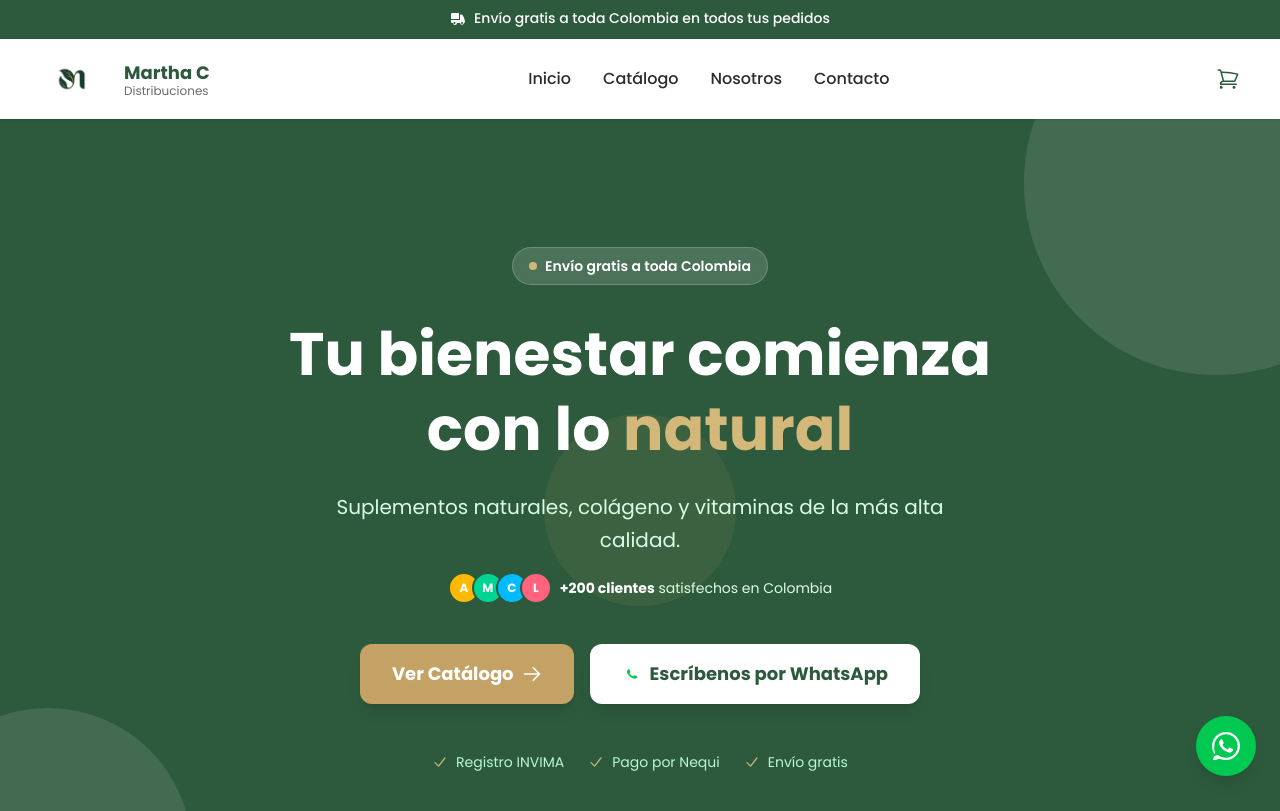
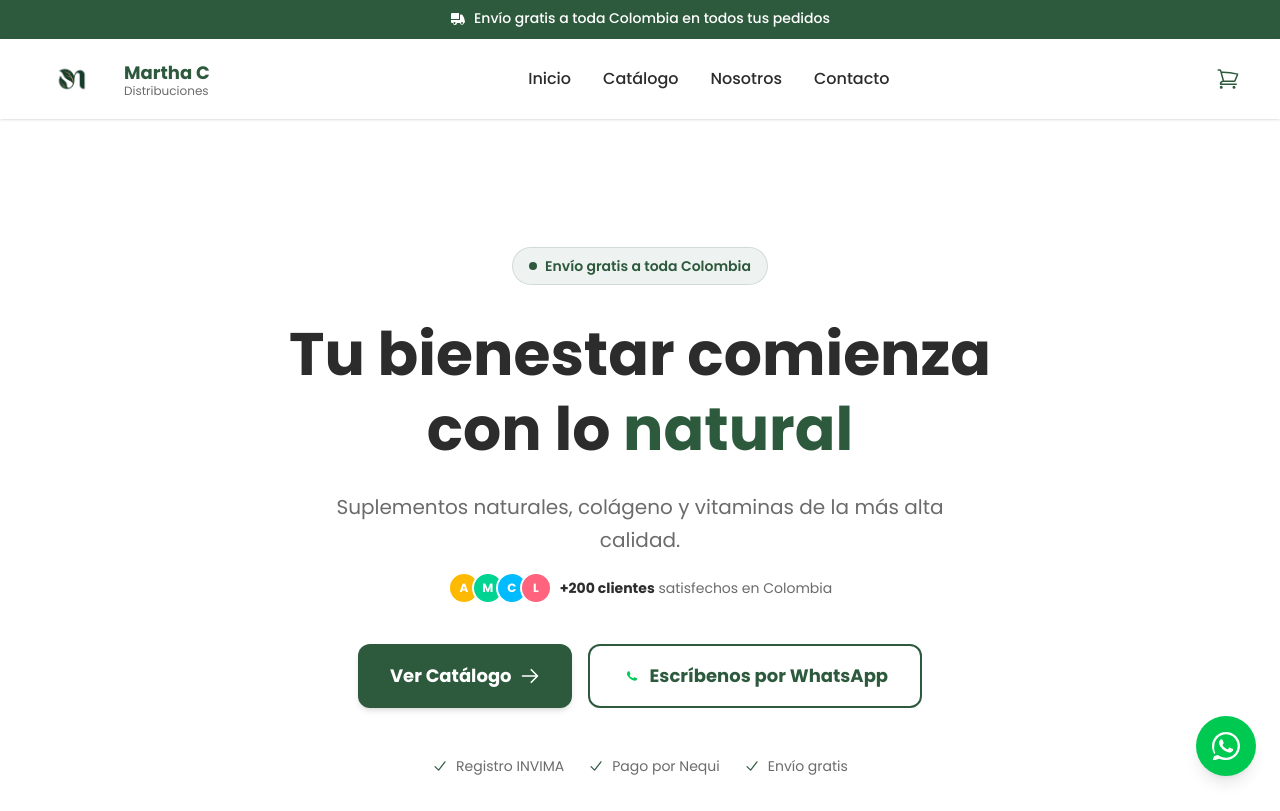
Before and after one commit to jpablo123/martha-c-distribuciones, a Next.js app: page / in a window 1280 px wide. Shown: the top 811 px of the page. Built offline with nearby package versions, Linux system fonts and the light colour scheme.

Commit message:
feat: hero fondo blanco con letras verdes, diseno mas limpio y profesional

```diff
--- a/src/app/page.tsx
+++ b/src/app/page.tsx
@@ -50,28 +50,21 @@ export default function HomePage() {
   return (
     <>
       {/* Hero */}
-      <section className="relative text-white overflow-hidden flex items-center bg-[var(--color-primary)]">
-        {/* Patrón decorativo de fondo */}
-        <div className="absolute inset-0 opacity-10">
-          <div className="absolute top-0 right-0 w-96 h-96 rounded-full bg-white translate-x-1/3 -translate-y-1/3" />
-          <div className="absolute bottom-0 left-0 w-72 h-72 rounded-full bg-white -translate-x-1/3 translate-y-1/3" />
-          <div className="absolute top-1/2 left-1/2 w-48 h-48 rounded-full bg-[var(--color-accent)] -translate-x-1/2 -translate-y-1/2" />
-        </div>
-
+      <section className="relative overflow-hidden flex items-center bg-white border-b border-[var(--color-border)]">
         {/* Contenido */}
         <div className="relative w-full max-w-4xl mx-auto px-6 py-20 md:py-32 text-center">
           {/* Badge */}
-          <span className="inline-flex items-center gap-2 bg-white/15 backdrop-blur-sm text-white text-sm font-semibold px-4 py-2 rounded-full mb-8 border border-white/20">
-            <span className="w-2 h-2 rounded-full bg-[var(--color-accent-light)] animate-pulse" />
+          <span className="inline-flex items-center gap-2 bg-[var(--color-primary)]/8 text-[var(--color-primary)] text-sm font-semibold px-4 py-2 rounded-full mb-8 border border-[var(--color-primary)]/15">
+            <span className="w-2 h-2 rounded-full bg-[var(--color-primary)] animate-pulse" />
             Envío gratis a toda Colombia
           </span>
 
-          <h1 className="text-4xl sm:text-5xl md:text-6xl font-bold leading-tight mb-6">
+          <h1 className="text-4xl sm:text-5xl md:text-6xl font-bold leading-tight mb-6 text-[var(--color-text)]">
             Tu bienestar comienza<br className="hidden sm:block" /> con lo{" "}
-            <span className="text-[var(--color-accent-light)]">natural</span>
+            <span className="text-[var(--color-primary)]">natural</span>
           </h1>
 
-          <p className="text-lg md:text-xl text-green-100 mb-4 leading-relaxed max-w-2xl mx-auto">
+          <p className="text-lg md:text-xl text-[var(--color-text-light)] mb-4 leading-relaxed max-w-2xl mx-auto">
             Suplementos naturales, colágeno y vitaminas de la más alta calidad.
           </p>
 
@@ -79,13 +72,13 @@ export default function HomePage() {
           <div className="flex items-center justify-center gap-2 mb-10">
             <div className="flex -space-x-2">
               {["bg-amber-400","bg-emerald-400","bg-sky-400","bg-rose-400"].map((c,i) => (
-                <div key={i} className={`w-8 h-8 rounded-full border-2 border-[var(--color-primary)] ${c} flex items-center justify-center text-white text-xs font-bold`}>
+                <div key={i} className={`w-8 h-8 rounded-full border-2 border-white ${c} flex items-center justify-center text-white text-xs font-bold`}>
                   {["A","M","C","L"][i]}
                 </div>
               ))}
             </div>
-            <p className="text-sm text-green-100">
-              <span className="font-bold text-white">+200 clientes</span> satisfechos en Colombia
+            <p className="text-sm text-[var(--color-text-light)]">
+              <span className="font-bold text-[var(--color-text)]">+200 clientes</span> satisfechos en Colombia
             </p>
           </div>
 
@@ -93,7 +86,7 @@ export default function HomePage() {
           <div className="flex flex-col sm:flex-row gap-4 justify-center">
             <Link
               href="/catalogo"
-              className="inline-flex items-center justify-center gap-2 bg-[var(--color-accent)] hover:bg-[var(--color-accent-light)] text-white font-bold px-8 py-4 rounded-xl transition-all duration-300 text-lg shadow-lg hover:shadow-xl hover:scale-105"
+              className="inline-flex items-center justify-center gap-2 bg-[var(--color-primary)] hover:bg-[var(--color-primary-light)] text-white font-bold px-8 py-4 rounded-xl transition-all duration-300 text-lg shadow-md hover:shadow-lg hover:scale-105"
             >
               Ver Catálogo
               <svg xmlns="http://www.w3.org/2000/svg" fill="none" viewBox="0 0 24 24" strokeWidth={2} stroke="currentColor" className="w-5 h-5">
@@ -104,7 +97,7 @@ export default function HomePage() {
               href="https://wa.me/573218804374?text=Hola%2C%20quiero%20información%20sobre%20sus%20productos"
               target="_blank"
               rel="noopener noreferrer"
-              className="inline-flex items-center justify-center gap-2 bg-white text-[var(--color-primary)] font-bold px-8 py-4 rounded-xl transition-all duration-300 text-lg hover:bg-green-50 hover:scale-105 shadow-lg"
+              className="inline-flex items-center justify-center gap-2 bg-white border-2 border-[var(--color-primary)] text-[var(--color-primary)] font-bold px-8 py-4 rounded-xl transition-all duration-300 text-lg hover:bg-[var(--color-primary)]/5 hover:scale-105"
             >
               <svg viewBox="0 0 24 24" fill="currentColor" className="w-5 h-5 text-green-500">
                 <path d="M17.472 14.382c-.297-.149-1.758-.867-2.03-.967-.273-.099-.471-.148-.67.15-.197.297-.767.966-.94 1.164-.173.199-.347.223-.644.075-.297-.15-1.255-.463-2.39-1.475-.883-.788-1.48-1.761-1.653-2.059-.173-.297-.018-.458.13-.606.134-.133.298-.347.446-.52.149-.174.198-.298.298-.497.099-.198.05-.371-.025-.52-.075-.149-.669-1.612-.916-2.207-.242-.579-.487-.5-.669-.51-.173-.008-.371-.01-.57-.01-.198 0-.52.074-.792.372-.272.297-1.04 1.016-1.04 2.479 0 1.462 1.065 2.875 1.213 3.074.149.198 2.096 3.2 5.077 4.487.709.306 1.262.489 1.694.625.712.227 1.36.195 1.871.118.571-.085 1.758-.719 2.006-1.413.248-.694.248-1.289.173-1.413-.074-.124-.272-.198-.57-.347z"/>
@@ -114,21 +107,21 @@ export default function HomePage() {
           </div>
 
           {/* Trust badges */}
-          <div className="flex flex-wrap items-center justify-center gap-6 mt-12 text-sm text-green-200">
+          <div className="flex flex-wrap items-center justify-center gap-6 mt-12 text-sm text-[var(--color-text-light)]">
             <span className="flex items-center gap-2">
-              <svg xmlns="http://www.w3.org/2000/svg" viewBox="0 0 20 20" fill="currentColor" className="w-4 h-4 text-[var(--color-accent-light)]">
+              <svg xmlns="http://www.w3.org/2000/svg" viewBox="0 0 20 20" fill="currentColor" className="w-4 h-4 text-[var(--color-primary)]">
                 <path fillRule="evenodd" d="M16.704 4.153a.75.75 0 0 1 .143 1.052l-8 10.5a.75.75 0 0 1-1.127.075l-4.5-4.5a.75.75 0 0 1 1.06-1.06l3.894 3.893 7.48-9.817a.75.75 0 0 1 1.05-.143Z" clipRule="evenodd" />
               </svg>
               Registro INVIMA
             </span>
             <span className="flex items-center gap-2">
-              <svg xmlns="http://www.w3.org/2000/svg" viewBox="0 0 20 20" fill="currentColor" className="w-4 h-4 text-[var(--color-accent-light)]">
+              <svg xmlns="http://www.w3.org/2000/svg" viewBox="0 0 20 20" fill="currentColor" className="w-4 h-4 text-[var(--color-primary)]">
                 <path fillRule="evenodd" d="M16.704 4.153a.75.75 0 0 1 .143 1.052l-8 10.5a.75.75 0 0 1-1.127.075l-4.5-4.5a.75.75 0 0 1 1.06-1.06l3.894 3.893 7.48-9.817a.75.75 0 0 1 1.05-.143Z" clipRule="evenodd" />
               </svg>
               Pago por Nequi
             </span>
             <span className="flex items-center gap-2">
-              <svg xmlns="http://www.w3.org/2000/svg" viewBox="0 0 20 20" fill="currentColor" className="w-4 h-4 text-[var(--color-accent-light)]">
+              <svg xmlns="http://www.w3.org/2000/svg" viewBox="0 0 20 20" fill="currentColor" className="w-4 h-4 text-[var(--color-primary)]">
                 <path fillRule="evenodd" d="M16.704 4.153a.75.75 0 0 1 .143 1.052l-8 10.5a.75.75 0 0 1-1.127.075l-4.5-4.5a.75.75 0 0 1 1.06-1.06l3.894 3.893 7.48-9.817a.75.75 0 0 1 1.05-.143Z" clipRule="evenodd" />
               </svg>
               Envío gratis
```
